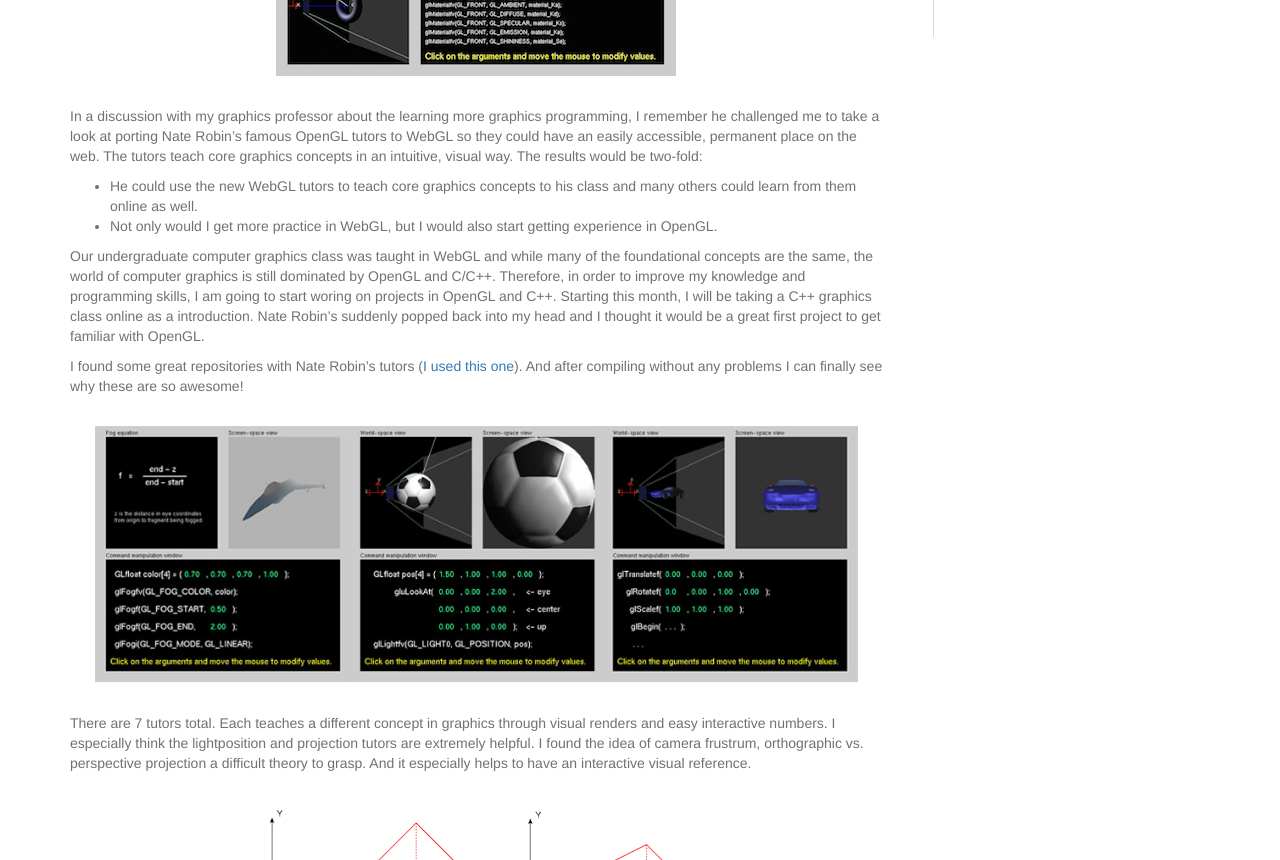
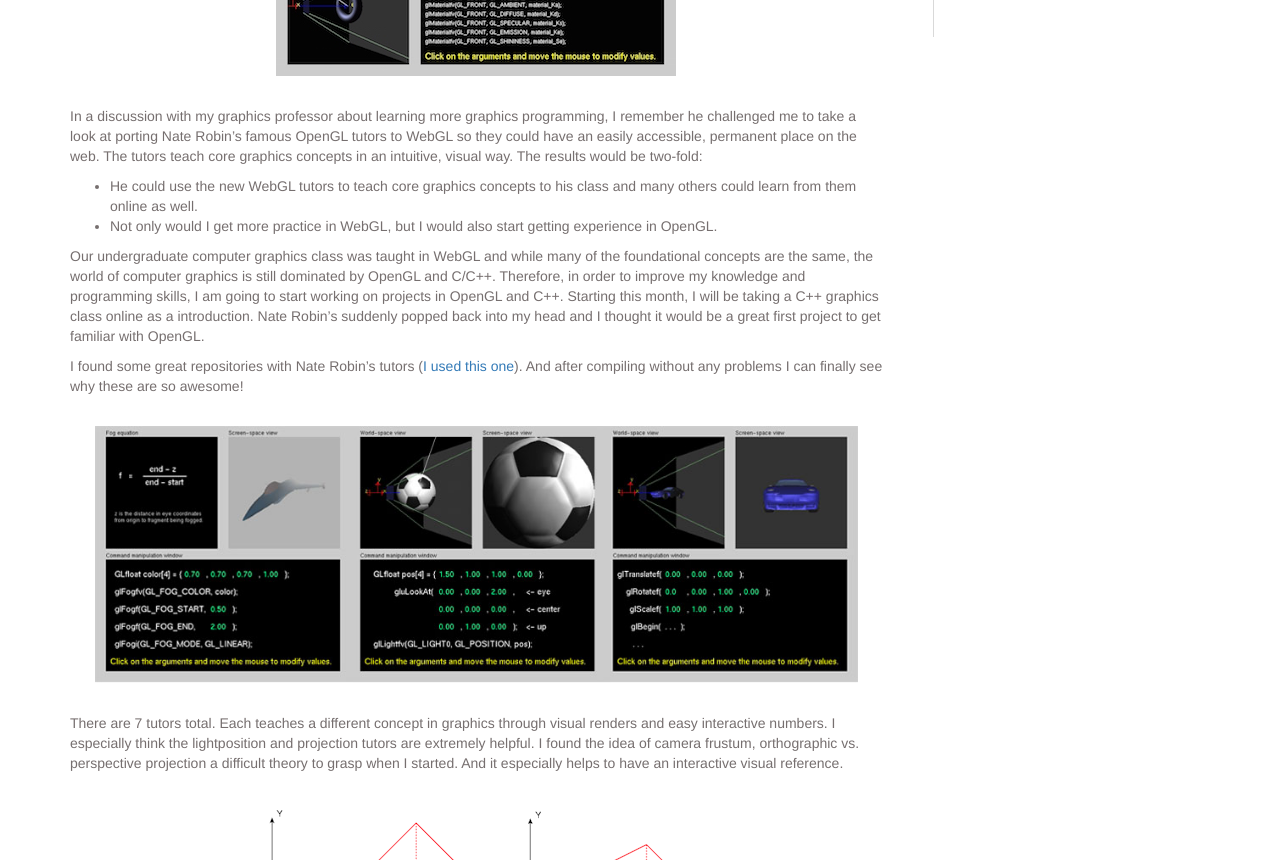
Before and after one commit to cbillingham/cbillingham.github.io, a Jekyll site: the page built from _posts/2016-09-22-nate-robin-webgl.md, in a window 1280 px wide. Shown: the part 463-1323 px from the top of the page. Built offline with Jekyll 4.4.1, drawn with Linux system fonts in a browser that asks for light colours; nearby versions of some CDN libraries.

Commit message:
spell check post

```diff
--- a/_posts/2016-09-22-nate-robin-webgl.md
+++ b/_posts/2016-09-22-nate-robin-webgl.md
@@ -12,7 +12,7 @@ thumbnail: "nate-robin.jpg"
 
 ![light material tutorial](/images/posts/nate-robin/lightmaterial.jpg){: .post-image }
 
-In a discussion with my graphics professor about the learning more graphics programming, I remember he
+In a discussion with my graphics professor about learning more graphics programming, I remember he
 challenged me to take a look at porting Nate Robin's famous OpenGL tutors to WebGL so they could
 have an easily accessible, permanent place on the web. The tutors teach core graphics concepts in an intuitive,
 visual way. The results would be two-fold:
@@ -23,7 +23,7 @@ visual way. The results would be two-fold:
 
 Our undergraduate computer graphics class was taught in WebGL and while many of the foundational concepts
 are the same, the world of computer graphics is still dominated by OpenGL and C/C++.
-Therefore, in order to improve my knowledge and programming skills, I am going to start woring on projects in OpenGL and C++.
+Therefore, in order to improve my knowledge and programming skills, I am going to start working on projects in OpenGL and C++.
 Starting this month, I will be taking a C++ graphics class online as a introduction. Nate Robin's suddenly
 popped back into my head and I thought it would be a great first project to get familiar with OpenGL.
 
@@ -34,7 +34,7 @@ And after compiling without any problems I can finally see why these are so awes
 
 There are 7 tutors total. Each teaches a different concept in graphics through visual renders and easy
 interactive numbers. I especially think the lightposition and projection tutors are extremely helpful.
-I found the idea of camera frustrum, orthographic vs. perspective projection a difficult theory to grasp.
+I found the idea of camera frustum, orthographic vs. perspective projection a difficult theory to grasp when I started.
 And it especially helps to have an interactive visual reference.
 
 ![Projection](/images/posts/nate-robin/projection.gif){: .post-image }
```
